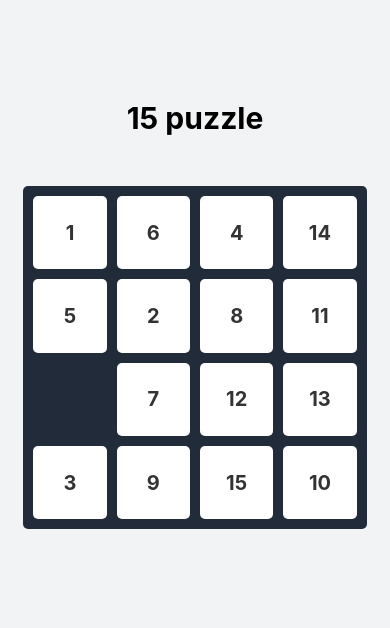
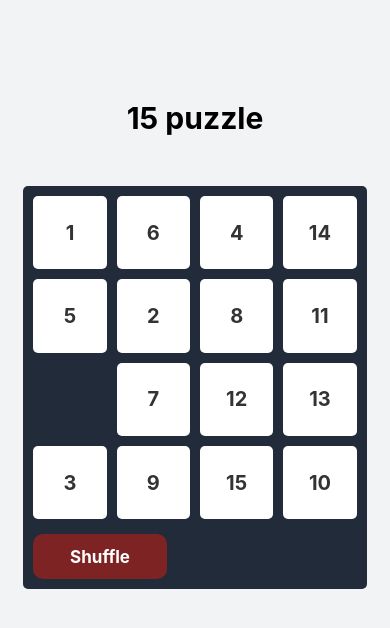
Before and after one commit to arnnis/15_puzzle, a React Native app: screen / in a window 390 px wide. Shown: the top 628 px of the page. Built offline with nearby package versions, Linux system fonts and the light colour scheme.

Commit message:
add shuffle button

```diff
--- a/src/components/Grid.tsx
+++ b/src/components/Grid.tsx
@@ -1,5 +1,12 @@
 import React, {useState, useEffect} from 'react';
-import {View, StyleSheet, Dimensions, Alert} from 'react-native';
+import {
+  View,
+  StyleSheet,
+  Dimensions,
+  Alert,
+  Text,
+  TouchableOpacity,
+} from 'react-native';
 import Tile from './Tile';
 import {ITile} from '../types';
 import {GRID_SIZE, GRID_PADDING} from '../consts';
@@ -24,7 +31,6 @@ const Grid = () => {
   };
 
   const moveTile = (tile: ITile, index: number) => {
-    // Alert.alert('warn', index.toString());
     // can go right
     if (!isInFarRightColumn(index) && tiles[index + 1] === null) {
       // Alert.alert('it can', 'right');
@@ -37,14 +43,14 @@ const Grid = () => {
       exchangePlace(index, index - 1);
     }
 
+    // can go upward
     if (!isInFarTopRow(index) && tiles[index - 4] === null) {
       // Alert.alert('it can', 'top');
       exchangePlace(index, index - 4);
     }
 
+    // can go downward
     if (!isInFarBottomRow(index) && tiles[index + 4] === null) {
-      // 0 => 4
-      // 1 => 5
       // Alert.alert('it can', 'bottom');
       exchangePlace(index, index + 4);
     }
@@ -63,11 +69,22 @@ const Grid = () => {
     setTiles(_tiles);
   };
 
+  const handleShufflePress = () => {
+    setTiles(generateGame());
+  };
+
+  const renderShuffleButton = () => (
+    <TouchableOpacity style={styles.shuffleButton} onPress={handleShufflePress}>
+      <Text style={styles.shuffleButtonTitle}>Shuffle</Text>
+    </TouchableOpacity>
+  );
+
   return (
     <View style={styles.container}>
       {tiles.map((tile, i) => (
         <Tile tile={tile} index={i} onPress={moveTile} />
       ))}
+      {renderShuffleButton()}
     </View>
   );
 };
@@ -75,7 +92,7 @@ const Grid = () => {
 const styles = StyleSheet.create({
   container: {
     width: GRID_SIZE,
-    height: GRID_SIZE,
+
     marginHorizontal: 'auto',
     backgroundColor: '#222B39',
     flexWrap: 'wrap',
@@ -84,6 +101,21 @@ const styles = StyleSheet.create({
     paddingTop: GRID_PADDING,
     borderRadius: 5,
   },
+  shuffleButton: {
+    width: '40%',
+    height: 45,
+    backgroundColor: '#7D2323',
+    borderRadius: 10,
+    alignItems: 'center',
+    justifyContent: 'center',
+    marginBottom: GRID_PADDING,
+    marginTop: 5,
+  },
+  shuffleButtonTitle: {
+    color: '#fff',
+    fontSize: 17,
+    fontWeight: 'bold',
+  },
 });
 
 export default Grid;
```
